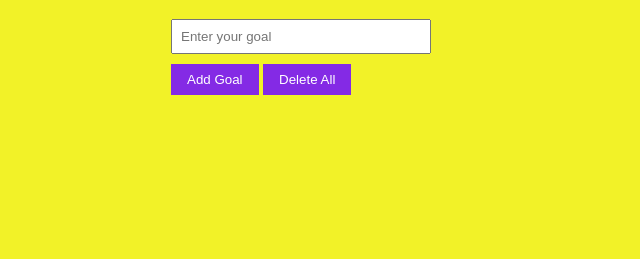
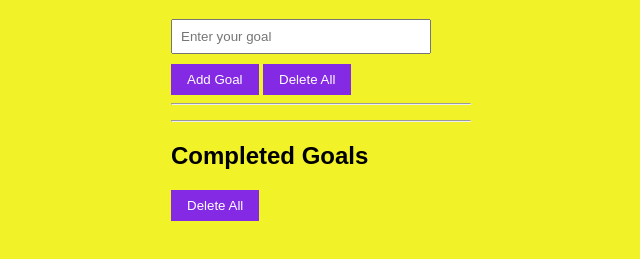
Before and after one commit to Sanisha15/Daily-Goals-Tracker, a browser extension: page index.html in a window 1280 px wide. Shown: the part 81-340 px from the top of the page, without its empty margins (319-959 px from the left). Drawn offline with nearby package versions, Linux system fonts and the light colour scheme.

Commit message:
index.html

```diff
--- a/index.html
+++ b/index.html
@@ -11,8 +11,14 @@
   <input type="text" id="goalInput" placeholder="Enter your goal">
   <button id="addGoal" class="btn">Add Goal</button>
   <button id="deleteAll" class="btn">Delete All</button>
+  <hr>
   <ul id="goalList"></ul>
+  <hr> <!-- Line to separate sections -->
+  <h2>Completed Goals</h2> <!-- New section for completed goals -->
+  <ul id="completedGoalsList"></ul> <!-- List for completed goals -->
+
   <p id="motivationalQuote"></p>
+  <script src="https://cdnjs.cloudflare.com/ajax/libs/uuid/8.3.2/uuid.min.js"></script>
   <script src="script.js"></script>
 </body>
 </html>
```
